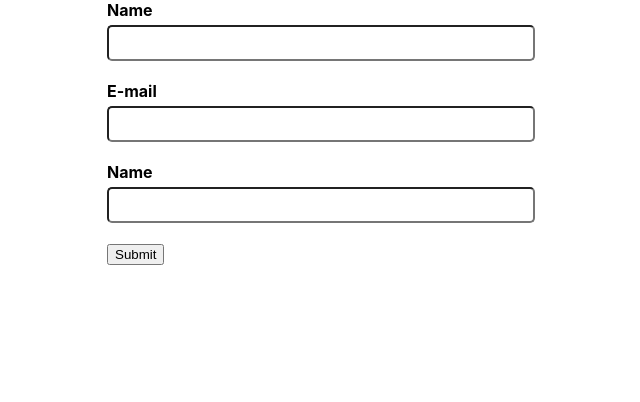
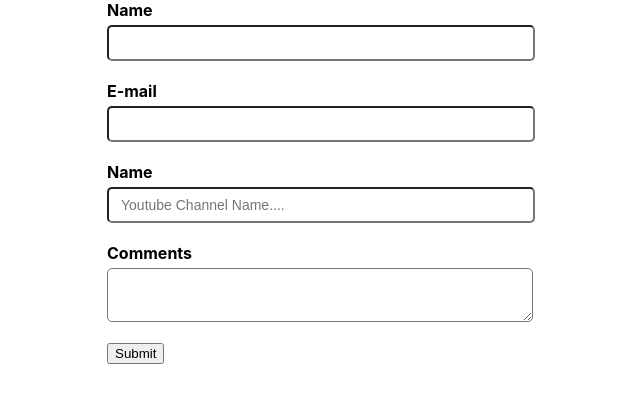
Before and after one commit to sumanmannacs1996/react-formik-app, a React (Create React App) app: page / in a window 1280 px wide. Shown: the top 402 px of the page, without its empty margins (319-959 px from the left). Built offline with nearby package versions, Linux system fonts and the light colour scheme.

Commit message:
add text areas using as props

```diff
--- a/src/components/YoutubeForm.js
+++ b/src/components/YoutubeForm.js
@@ -6,7 +6,8 @@ import TextError from './TextError';
 const initialValues ={
     name:'',
     email:'',
-    channel:''
+    channel:'',
+    comments:'',
 }
 
 const submitHandler=(values)=>{
@@ -17,6 +18,7 @@ const validationSchema =yup.object({
     name:yup.string().required("Required!"),
     email:yup.string().email('Email format is not valid!').required('Required!'),
     channel:yup.string().required('Required!'),
+    comments:yup.string().required('Required!')
 })
 
 
@@ -44,8 +46,14 @@ function YoutubeForm() {
                 </div>
                 <div className="form-control">
                     <label htmlFor='channel'>Name</label>
-                    <Field name='channel' id='channel' type='text'/>
-                    <ErrorMessage name='channel'/>
+                    <Field name='channel' id='channel' type='text' placeholder ='Youtube Channel Name....'/>
+                    <ErrorMessage name='channel' component={TextError}/>
+                </div>
+
+                <div className="form-control">
+                    <label htmlFor='comments'>Comments</label>
+                    <Field name='comments' id ='comments' as='textarea'/>
+                    <ErrorMessage name='comments' component={TextError}/>
                 </div>
 
                 <button type='submit'>Submit</button>
```
